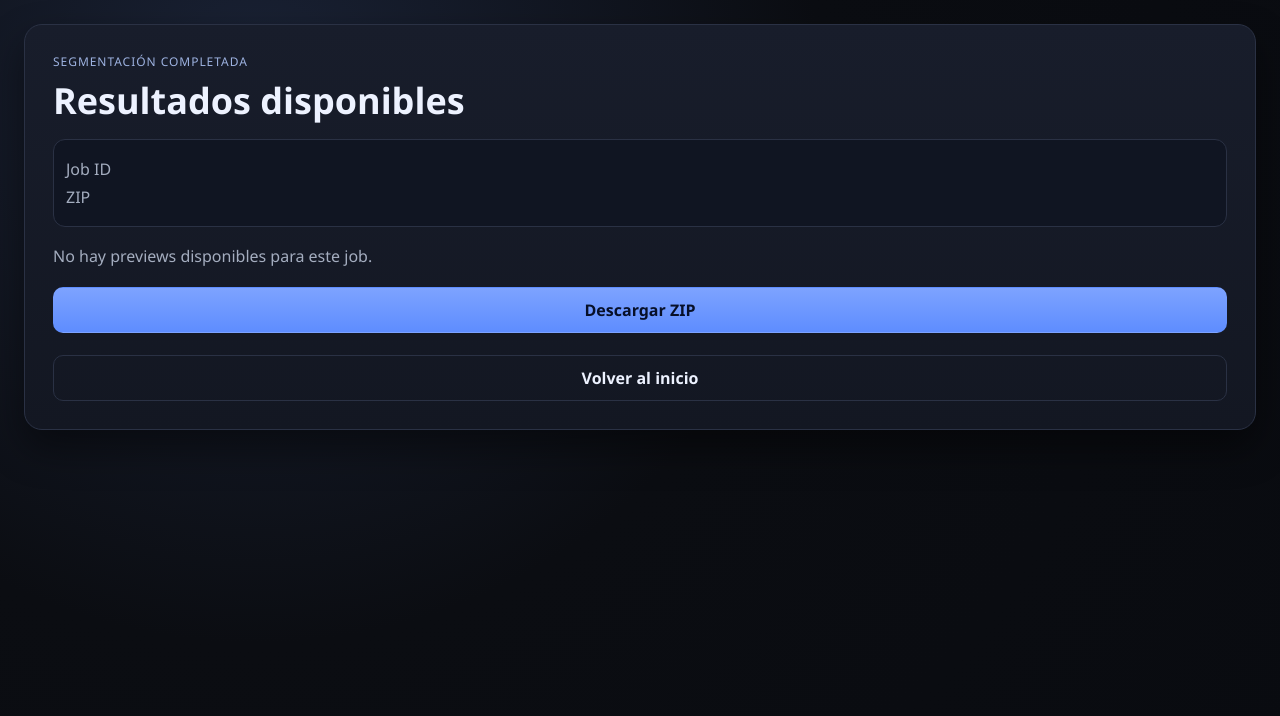
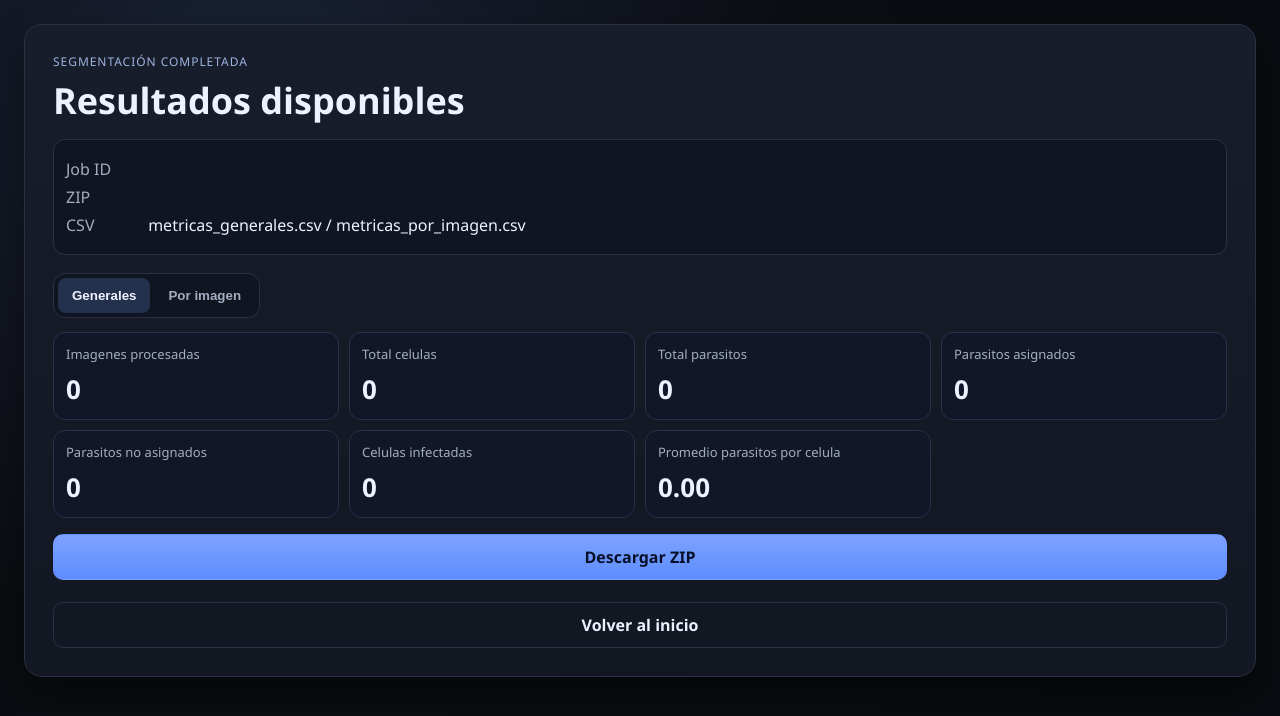
Before and after one commit to NaiaraSosa/proyecto-segmentacion-celular, a FastAPI app: template app/templates/processed.html in a window 1280 px wide. Shown: the top 716 px of the page. Run offline with FastAPI, Linux system fonts and the light colour scheme; the template is opened without the code that fills it, so the values that code supplies are empty; parts of the project's set-up code (start-up, migrations or seed data) failed here and were passed over.

Commit message:
metricas csv

```diff
--- a/app/api/routes.py
+++ b/app/api/routes.py
@@ -41,7 +41,7 @@ async def upload_file(request: Request, file: UploadFile = File(...)):
 
 @router.post("/process/{job_id}")
 def process_job(request: Request, job_id: str):
-    zip_path, preview_items = run_pipeline(job_id)
+    zip_path, preview_items, summary_metrics = run_pipeline(job_id)
 
     for item in preview_items:
         folder_name = item.get("folder_name", "")
@@ -57,6 +57,7 @@ def process_job(request: Request, job_id: str):
             "job_id": job_id,
             "zip_name": zip_path.name,
             "preview_items": preview_items,
+            "summary_metrics": summary_metrics,
         },
     )
 
--- a/app/cli.py
+++ b/app/cli.py
@@ -78,7 +78,7 @@ def process_images(
     try:
         from app.pipeline.runner import run_pipeline_from_input
 
-        zip_path, preview_items = run_pipeline_from_input(
+        zip_path, preview_items, _summary_metrics = run_pipeline_from_input(
             input_path=input_path,
             job_output_dir=job_output_dir,
             job_temp_dir=job_temp_dir,
--- a/app/pipeline/metrics.py
+++ b/app/pipeline/metrics.py
@@ -110,6 +110,7 @@ def summarize_job(image_metrics: list[Dict[str, object]]) -> Dict[str, object]:
             "total_parasitos_asignados": 0,
             "total_parasitos_no_asignados": 0,
             "total_celulas_infectadas": 0,
+            "promedio_parasitos_por_celula": 0.0,
         }
 
     total_cells = int(sum(int(m.get("total_celulas", 0)) for m in image_metrics))
@@ -117,6 +118,9 @@ def summarize_job(image_metrics: list[Dict[str, object]]) -> Dict[str, object]:
     total_assigned = int(sum(int(m.get("parasitos_asignados", 0)) for m in image_metrics))
     total_unassigned = int(sum(int(m.get("parasitos_no_asignados", 0)) for m in image_metrics))
     total_infected_cells = int(sum(int(m.get("celulas_infectadas", 0)) for m in image_metrics))
+    avg_parasites_per_infected_cell = (
+        float(total_assigned / total_infected_cells) if total_infected_cells > 0 else 0.0
+    )
 
     return {
         "imagenes_procesadas": len(image_metrics),
@@ -125,4 +129,5 @@ def summarize_job(image_metrics: list[Dict[str, object]]) -> Dict[str, object]:
         "total_parasitos_asignados": total_assigned,
         "total_parasitos_no_asignados": total_unassigned,
         "total_celulas_infectadas": total_infected_cells,
+        "promedio_parasitos_por_celula": avg_parasites_per_infected_cell,
     }
--- a/app/static/styles.css
+++ b/app/static/styles.css
@@ -135,6 +135,67 @@ input[type="file"] {
   gap: 10px;
 }
 
+.results-tabs {
+  margin-top: 16px;
+}
+
+.tab-nav {
+  display: inline-flex;
+  gap: 4px;
+  padding: 4px;
+  border: 1px solid var(--border);
+  border-radius: 12px;
+  background: #101522;
+}
+
+.tab-button {
+  border: 0;
+  border-radius: 8px;
+  background: transparent;
+  color: var(--muted);
+  cursor: pointer;
+  font-weight: 700;
+  padding: 10px 14px;
+}
+
+.tab-button.is-active {
+  background: #24314c;
+  color: var(--text);
+}
+
+.tab-panel {
+  margin-top: 14px;
+}
+
+.summary-metrics {
+  display: grid;
+  grid-template-columns: repeat(4, minmax(0, 1fr));
+  gap: 10px;
+  margin: 0;
+}
+
+.summary-metrics div {
+  min-height: 86px;
+  display: grid;
+  align-content: space-between;
+  gap: 8px;
+  padding: 12px;
+  border: 1px solid var(--border);
+  border-radius: 12px;
+  background: #111728;
+}
+
+.summary-metrics dt {
+  color: var(--muted);
+  font-size: 13px;
+}
+
+.summary-metrics dd {
+  margin: 0;
+  font-size: 26px;
+  font-weight: 750;
+}
+
 .page-results {
   place-items: start center;
 }
@@ -213,6 +274,8 @@ input[type="file"] {
 .viewer-metrics dd {
   margin: 0;
   font-weight: 600;
+  overflow-wrap: anywhere;
+  text-align: right;
 }
 
 .actions-results {
@@ -317,6 +380,10 @@ code {
     grid-template-columns: repeat(2, minmax(0, 1fr));
   }
 
+  .summary-metrics {
+    grid-template-columns: repeat(2, minmax(0, 1fr));
+  }
+
   .viewer-nav {
     flex-wrap: wrap;
     justify-content: center;
--- a/app/templates/processed.html
+++ b/app/templates/processed.html
@@ -15,8 +15,29 @@
         <div class="meta">
           <p><span>Job ID</span> {{ job_id }}</p>
           <p><span>ZIP</span> {{ zip_name }}</p>
+          <p><span>CSV</span> metricas_generales.csv / metricas_por_imagen.csv</p>
         </div>
 
+        {% set summary = summary_metrics or {} %}
+        <section class="results-tabs">
+          <div class="tab-nav" role="tablist" aria-label="Metricas del procesamiento">
+            <button id="tab-general" class="tab-button is-active" type="button" role="tab" aria-selected="true" aria-controls="panel-general" data-tab-target="panel-general">Generales</button>
+            <button id="tab-images" class="tab-button" type="button" role="tab" aria-selected="false" aria-controls="panel-images" data-tab-target="panel-images">Por imagen</button>
+          </div>
+
+          <section id="panel-general" class="tab-panel is-active" role="tabpanel" aria-labelledby="tab-general">
+            <dl class="summary-metrics">
+              <div><dt>Imagenes procesadas</dt><dd>{{ summary.get("imagenes_procesadas", 0) }}</dd></div>
+              <div><dt>Total celulas</dt><dd>{{ summary.get("total_celulas", 0) }}</dd></div>
+              <div><dt>Total parasitos</dt><dd>{{ summary.get("total_parasitos", 0) }}</dd></div>
+              <div><dt>Parasitos asignados</dt><dd>{{ summary.get("total_parasitos_asignados", 0) }}</dd></div>
+              <div><dt>Parasitos no asignados</dt><dd>{{ summary.get("total_parasitos_no_asignados", 0) }}</dd></div>
+              <div><dt>Celulas infectadas</dt><dd>{{ summary.get("total_celulas_infectadas", 0) }}</dd></div>
+              <div><dt>Promedio parasitos por celula</dt><dd>{{ "%.2f"|format(summary.get("promedio_parasitos_por_celula", 0.0)) }}</dd></div>
+            </dl>
+          </section>
+
+          <section id="panel-images" class="tab-panel" role="tabpanel" aria-labelledby="tab-images" hidden>
         {% if preview_items and preview_items|length > 0 %}
         <section class="viewer" aria-live="polite">
           <div class="viewer-nav">
@@ -54,6 +75,8 @@
         {% else %}
         <p class="muted">No hay previews disponibles para este job.</p>
         {% endif %}
+          </section>
+        </section>
 
         <div class="actions actions-results">
           <a href="/download/{{ job_id }}" class="btn btn-primary">Descargar ZIP</a>
@@ -61,6 +84,28 @@
         </div>
       </section>
     </main>
+
+    <script>
+      (() => {
+        const tabs = Array.from(document.querySelectorAll(".tab-button"));
+        const panels = Array.from(document.querySelectorAll(".tab-panel"));
+        tabs.forEach((tab) => {
+          tab.addEventListener("click", () => {
+            const targetId = tab.dataset.tabTarget;
+            tabs.forEach((item) => {
+              const isSelected = item === tab;
+              item.classList.toggle("is-active", isSelected);
+              item.setAttribute("aria-selected", String(isSelected));
+            });
+            panels.forEach((panel) => {
+              const isSelected = panel.id === targetId;
+              panel.classList.toggle("is-active", isSelected);
+              panel.hidden = !isSelected;
+            });
+          });
+        });
+      })();
+    </script>
 
     {% if preview_items and preview_items|length > 0 %}
     <script id="preview-data" type="application/json">{{ preview_items | tojson }}</script>
@@ -84,6 +129,17 @@
 
         let idx = 0;
 
+        function formatNumber(value) {
+          const number = Number(value ?? 0);
+          if (!Number.isFinite(number)) return String(value ?? 0);
+          return number.toFixed(2).replace(/\.00$/, "");
+        }
+
+        function formatCounts(value) {
+          if (Array.isArray(value)) return value.join(", ");
+          return String(value ?? 0);
+        }
+
         function render() {
           const item = items[idx];
           titleEl.textContent = `${item.title} (${idx + 1}/${items.length})`;
@@ -95,8 +151,8 @@
           totalCelulasEl.textContent = String(m.total_celulas ?? 0);
           totalParasitosEl.textContent = String(m.total_parasitos ?? 0);
           celulasInfectadasEl.textContent = String(m.celulas_infectadas ?? 0);
-          promedioParasitosPorCelulaEl.textContent = String(m.promedio_parasitos_por_celula ?? 0);
-          parasitosPorCelulaEl.textContent = String(m.parasitos_por_celula ?? 0);
+          promedioParasitosPorCelulaEl.textContent = formatNumber(m.promedio_parasitos_por_celula);
+          parasitosPorCelulaEl.textContent = formatCounts(m.parasitos_por_celula);
           parasitosNoAsignadosEl.textContent = String(m.parasitos_no_asignados ?? 0);
 
         }
```
Also changed, not shown: app/pipeline/runner.py (+63 -43 lines), README.md.
